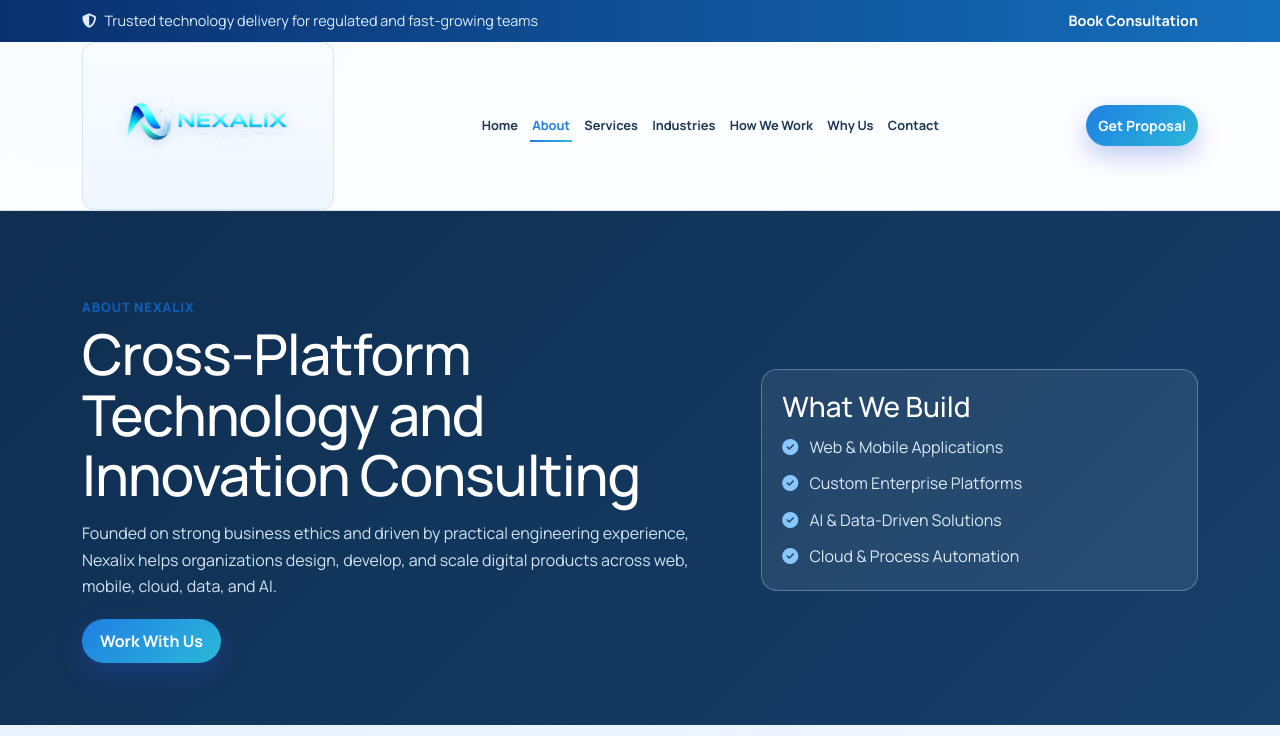
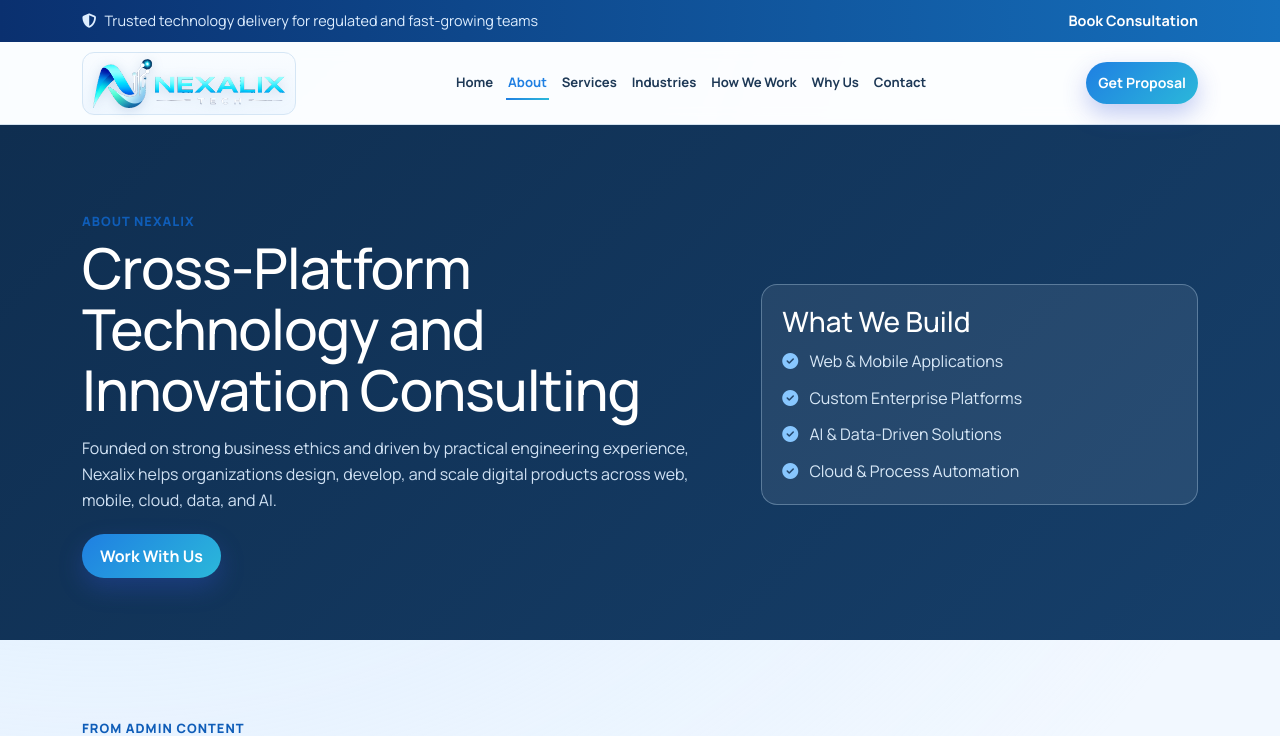
Before and after one commit to DengAchiek/nexalix, a Django app: page /about/ in a window 1280 px wide; the page is wider, and only the part inside the window is pictured. Shown: the top 736 px of that part. Run offline with Django 5.2, Linux system fonts and the light colour scheme; data that the repository does not hold is empty.

Commit message:
Use nexalix-logo in navbar, rebalance header spacing, and restore desktop search

```diff
--- a/nexalix_app/static/css/style.css
+++ b/nexalix_app/static/css/style.css
@@ -92,7 +92,8 @@
     min-height: 82px;
     display: flex;
     align-items: center;
-    gap: 0.8rem;
+    justify-content: space-between;
+    gap: 1rem;
 }
 
 .brand {
@@ -107,7 +108,7 @@
 }
 
 .brand img {
-    width: clamp(175px, 18vw, 280px);
+    width: clamp(165px, 15vw, 240px);
     height: auto;
     border-radius: 0;
     object-fit: contain;
@@ -121,14 +122,15 @@
     min-width: 0;
     justify-content: center;
     align-items: center;
-    gap: clamp(6px, 0.8vw, 14px);
+    gap: clamp(8px, 0.85vw, 14px);
+    margin-inline: clamp(12px, 1.8vw, 30px);
     white-space: nowrap;
 }
 
 .nav-links a {
     color: #1d3856;
     font-weight: 700;
-    font-size: clamp(0.8rem, 0.78vw, 0.92rem);
+    font-size: clamp(0.82rem, 0.76vw, 0.92rem);
     padding: 8px 2px;
     position: relative;
 }
@@ -160,12 +162,12 @@
     display: flex;
     flex: 0 0 auto;
     align-items: center;
-    gap: 8px;
+    gap: 10px;
 }
 
 .search-shell {
     position: relative;
-    width: clamp(170px, 13vw, 220px);
+    width: clamp(190px, 14vw, 250px);
 }
 
 .search-shell i {
@@ -385,7 +387,7 @@
     padding-inline: 14px;
 }
 
-@media (max-width: 1480px) {
+@media (max-width: 1320px) {
     .search-shell {
         display: none;
     }
@@ -876,7 +878,7 @@
     transform: translateY(0);
 }
 
-@media (max-width: 1180px) {
+@media (max-width: 1120px) {
     .nav-links {
         display: none;
     }
--- a/nexalix_app/templates/base.html
+++ b/nexalix_app/templates/base.html
@@ -14,7 +14,7 @@
 
     <link href="https://cdn.jsdelivr.net/npm/bootstrap@5.3.0/dist/css/bootstrap.min.css" rel="stylesheet">
     <link rel="stylesheet" href="https://cdnjs.cloudflare.com/ajax/libs/font-awesome/6.4.0/css/all.min.css">
-    <link rel="stylesheet" href="{% static 'css/style.css' %}?v=20260304f">
+    <link rel="stylesheet" href="{% static 'css/style.css' %}?v=20260304g">
     <style>{% include "style_inline.css" %}</style>
 
     <title>{% block title %}Nexalix Technologies{% endblock %}</title>
@@ -33,7 +33,7 @@
     <header class="site-header" id="siteHeader">
         <div class="container header-row">
             <a href="{% url 'home' %}" class="brand" aria-label="Nexalix home">
-                <img src="{% static 'images/img.png' %}?v=20260304f" alt="Nexalix logo" class="brand-logo">
+                <img src="{% static 'images/nexalix-logo.png' %}?v=20260304g" alt="Nexalix logo" class="brand-logo">
             </a>
 
             <nav class="nav-links" aria-label="Primary navigation">
--- a/nexalix_app/templates/style_inline.css
+++ b/nexalix_app/templates/style_inline.css
@@ -92,7 +92,8 @@
     min-height: 82px;
     display: flex;
     align-items: center;
-    gap: 0.8rem;
+    justify-content: space-between;
+    gap: 1rem;
 }
 
 .brand {
@@ -107,7 +108,7 @@
 }
 
 .brand img {
-    width: clamp(175px, 18vw, 280px);
+    width: clamp(165px, 15vw, 240px);
     height: auto;
     border-radius: 0;
     object-fit: contain;
@@ -121,14 +122,15 @@
     min-width: 0;
     justify-content: center;
     align-items: center;
-    gap: clamp(6px, 0.8vw, 14px);
+    gap: clamp(8px, 0.85vw, 14px);
+    margin-inline: clamp(12px, 1.8vw, 30px);
     white-space: nowrap;
 }
 
 .nav-links a {
     color: #1d3856;
     font-weight: 700;
-    font-size: clamp(0.8rem, 0.78vw, 0.92rem);
+    font-size: clamp(0.82rem, 0.76vw, 0.92rem);
     padding: 8px 2px;
     position: relative;
 }
@@ -160,12 +162,12 @@
     display: flex;
     flex: 0 0 auto;
     align-items: center;
-    gap: 8px;
+    gap: 10px;
 }
 
 .search-shell {
     position: relative;
-    width: clamp(170px, 13vw, 220px);
+    width: clamp(190px, 14vw, 250px);
 }
 
 .search-shell i {
@@ -385,7 +387,7 @@
     padding-inline: 14px;
 }
 
-@media (max-width: 1480px) {
+@media (max-width: 1320px) {
     .search-shell {
         display: none;
     }
@@ -876,7 +878,7 @@
     transform: translateY(0);
 }
 
-@media (max-width: 1180px) {
+@media (max-width: 1120px) {
     .nav-links {
         display: none;
     }
```
